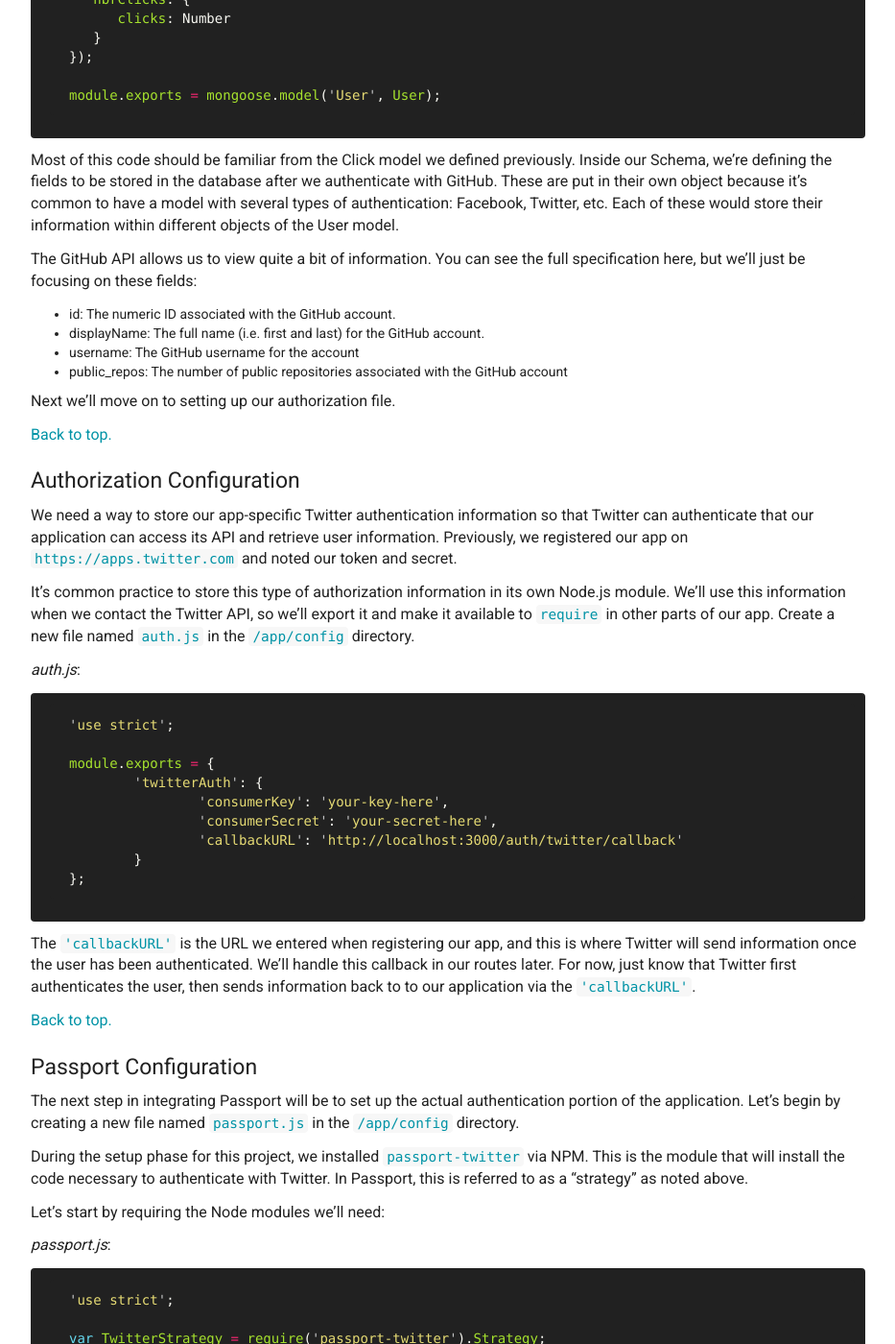
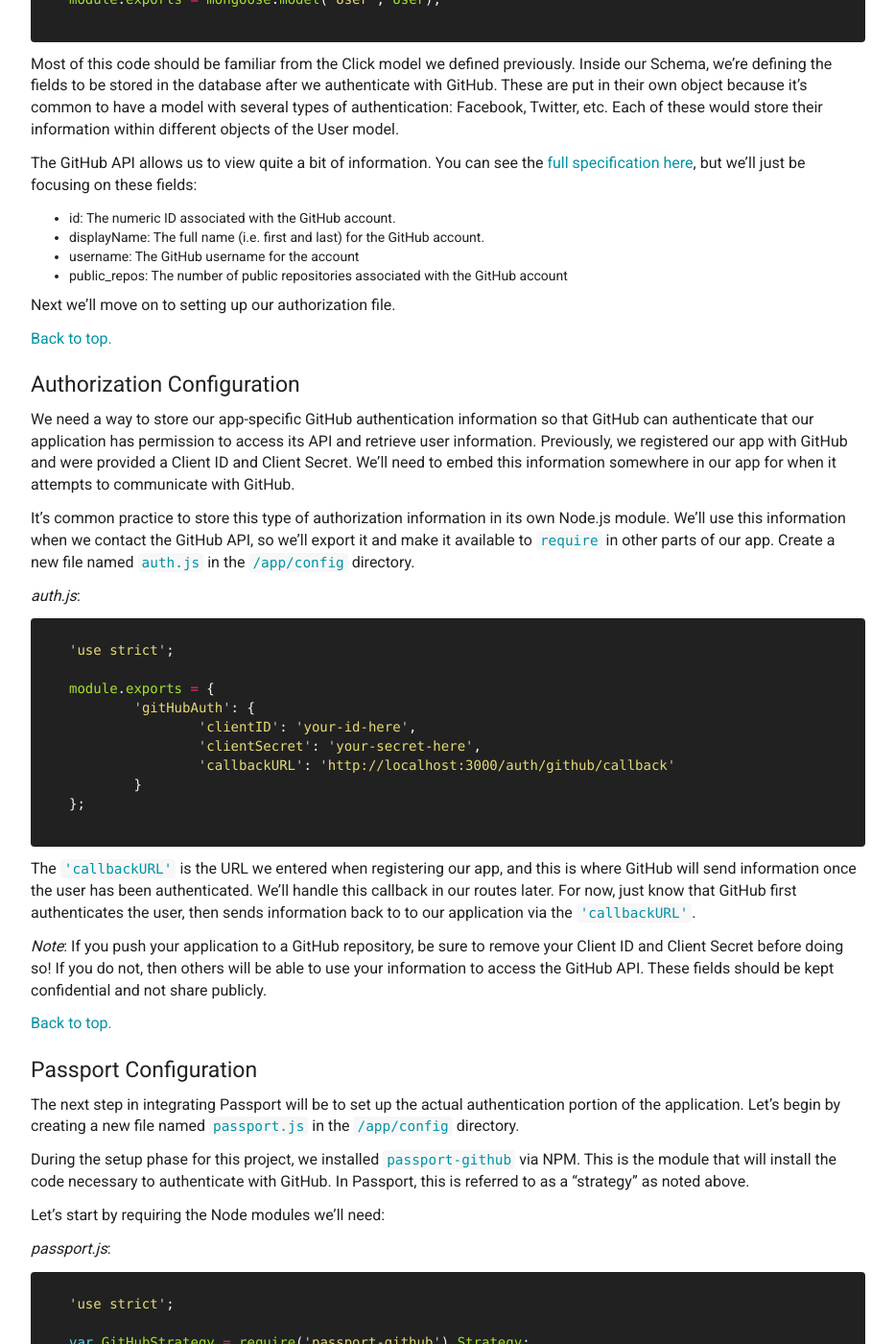
Before and after one commit to johnstonbl01/clementinejs, a Jekyll site: the page built from tutorials/tutorial-passport.md, in a window 1280 px wide and 1400 px high, scrolled down 10984 px. Shown: the whole window at 96% size, without its empty margins (173-1106 px from the left). Built offline with Jekyll 4.4.1, drawn with Linux system fonts in a browser that asks for light colours; Markdown is read by kramdown in place of the engine named in the settings; some of the changed text lies outside the part shown.

Commit message:
Update to Passport configuration instructions. Added section on server-side controller modifications.

````diff
--- a/tutorials/tutorial-passport.md
+++ b/tutorials/tutorial-passport.md
@@ -459,7 +455,7 @@
 
 Most of this code should be familiar from the Click model we defined previously. Inside our Schema, we're defining the fields to be stored in the database after we authenticate with GitHub. These are put in their own object because it's common to have a model with several types of authentication: Facebook, Twitter, etc. Each of these would store their information within different objects of the User model.
 
-The GitHub API allows us to view quite a bit of information. You can see the full specification here, but we'll just be focusing on these fields:
+The GitHub API allows us to view quite a bit of information. You can see the [full specification here](https://developer.github.com/v3/users/), but we'll just be focusing on these fields:
 
 - id: The numeric ID associated with the GitHub account.
 - displayName: The full name (i.e. first and last) for the GitHub account.
@@ -472,9 +468,9 @@
 
 ### Authorization Configuration
 
-We need a way to store our app-specific Twitter authentication information so that Twitter can authenticate that our application can access its API and retrieve user information. Previously, we registered our app on `https://apps.twitter.com` and noted our token and secret.
-
-It's common practice to store this type of authorization information in its own Node.js module. We'll use this information when we contact the Twitter API, so we'll export it and make it available to `require` in other parts of our app. Create a new file named `auth.js` in the `/app/config` directory.
+We need a way to store our app-specific GitHub authentication information so that GitHub can authenticate that our application has permission to access its API and retrieve user information. Previously, we registered our app with GitHub and were provided a Client ID and Client Secret. We'll need to embed this information somewhere in our app for when it attempts to communicate with GitHub.
+
+It's common practice to store this type of authorization information in its own Node.js module. We'll use this information when we contact the GitHub API, so we'll export it and make it available to `require` in other parts of our app. Create a new file named `auth.js` in the `/app/config` directory.
 
 _auth.js_:
 
@@ -482,15 +478,17 @@
 'use strict';
 
 module.exports = {
-	'twitterAuth': {
-		'consumerKey': 'your-key-here',
-		'consumerSecret': 'your-secret-here',
-		'callbackURL': 'http://localhost:3000/auth/twitter/callback'
+	'gitHubAuth': {
+		'clientID': 'your-id-here',
+		'clientSecret': 'your-secret-here',
+		'callbackURL': 'http://localhost:3000/auth/github/callback'
 	}
 };
 ```
 
-The `'callbackURL'` is the URL we entered when registering our app, and this is where Twitter will send information once the user has been authenticated. We'll handle this callback in our routes later. For now, just know that Twitter first authenticates the user, then sends information back to to our application via the `'callbackURL'`.
+The `'callbackURL'` is the URL we entered when registering our app, and this is where GitHub will send information once the user has been authenticated. We'll handle this callback in our routes later. For now, just know that GitHub first authenticates the user, then sends information back to to our application via the `'callbackURL'`.
+
+_Note_: If you push your application to a GitHub repository, be sure to remove your Client ID and Client Secret before doing so! If you do not, then others will be able to use your information to access the GitHub API. These fields should be kept confidential and not share publicly.
 
 [Back to top.](#top)
 
@@ -498,7 +496,7 @@
 
 The next step in integrating Passport will be to set up the actual authentication portion of the application. Let's begin by creating a new file named `passport.js` in the `/app/config` directory.
 
-During the setup phase for this project, we installed `passport-twitter` via NPM. This is the module that will install the code necessary to authenticate with Twitter. In Passport, this is referred to as a "strategy" as noted above.
+During the setup phase for this project, we installed `passport-github` via NPM. This is the module that will install the code necessary to authenticate with GitHub. In Passport, this is referred to as a "strategy" as noted above.
 
 Let's start by requiring the Node modules we'll need:
 
@@ -507,12 +505,12 @@
 ```js
 'use strict';
 
-var TwitterStrategy = require('passport-twitter').Strategy;
+var GitHubStrategy = require('passport-github').Strategy;
 var User = require('../models/users');
 var configAuth = require('./auth');
 ```
 
-We're importing the Passport Twitter strategy object, our user model and our authorization configuration (i.e. Twitter API keys). Next, we'll create an exported function object that will take `passport` as an argument, and allow us to use Passport's methods inside our Node module. This will require us to pass in Passport to as an argument when calling this module, but we'll get to that in a bit. For right now, let's just define the function.
+We're importing the Passport GitHub strategy object, our user model and our authorization configuration (i.e. GitHub API keys). Next, we'll create an exported function object that will take `passport` as an argument, and allow us to use Passport's methods inside our Node module. This will require us to pass in Passport to as an argument when calling this module, but we'll get to that in a bit. For right now, let's just define the function.
 
 ```js
 module.exports = function (passport) {
@@ -559,15 +557,15 @@
 	...
 	...
 
-	passport.use(new TwitterStrategy({
-		consumerKey: configAuth.twitterAuth.consumerKey,
-		consumerSecret: configAuth.twitterAuth.consumerSecret,
-		callbackURL: configAuth.twitterAuth.callbackURL
+	passport.use(new GitHubStrategy({
+		clientID: configAuth.githubAuth.clientID,
+		clientSecret: configAuth.githubAuth.clientSecret,
+		callbackURL: configAuth.githubAuth.callbackURL
 	}));
 };
 ```
 
-In the above code, we're instantiating a new [Twitter Strategy](http://passportjs.org/docs/twitter) object, and setting the authorization properties of that object to the configuration file we completed earlier. Passport will use this information to authorize that our application has the privilege of accessing the Twitter API.
+In the above code, we're instantiating a new [GitHub Strategy](https://github.com/jaredhanson/passport-github) object, and setting the authorization properties of that object to the configuration file we completed earlier. Passport will use this information to authorize that our application has the privilege of accessing the Twitter API.
 
 Next we need to implement what Passport refers to as the ["verify callback."](http://passportjs.org/docs/configure) This is a callback function required by each type of strategy which will ensure the validity of the credentials and supply Passport with the user information that authenticated.
 
@@ -578,14 +576,14 @@
 	...
 	...
 
-	passport.use(new TwitterStrategy({
-		consumerKey: configAuth.twitterAuth.consumerKey,
-		consumerSecret: configAuth.twitterAuth.consumerSecret,
-		callbackURL: configAuth.twitterAuth.callbackURL
+	passport.use(new GitHubStrategy({
+		clientID: configAuth.githubAuth.clientID,
+		clientSecret: configAuth.githubAuth.clientSecret,
+		callbackURL: configAuth.githubAuth.callbackURL
 	},
-	function (token, tokenSecret, profile, done) {
+	function (token, refreshToken, profile, done) {
 		process.nextTick(function () {
-			User.findOne({ 'twitter.id': profile.id }, function (err, user) {
+			User.findOne({ 'github.id': profile.id }, function (err, user) {
 				if (err) {
 					return done(err);
 				}
@@ -599,7 +597,7 @@
 };
 ```
 
-The first 3 argumentions for this function (`token`, `tokenSecret`, `profile`) contain objects with information provided back from the Twitter API. Once we receive this information back, it's Passport's job to determine whether or not this user exists in the application database.
+The first 3 argumentions for this function (`token`, `refreshToken`, `profile`) contain objects with information provided back from the GitHub API. Once we receive this information back, it's Passport's job to determine whether or not this user exists in the application database.
 
 Let's take a look at what this function is doing so far:
 
@@ -622,14 +620,14 @@
 	...
 	...
 
-	passport.use(new TwitterStrategy({
-		consumerKey: configAuth.twitterAuth.consumerKey,
-		consumerSecret: configAuth.twitterAuth.consumerSecret,
-		callbackURL: configAuth.twitterAuth.callbackURL
+	passport.use(new GitHubStrategy({
+		clientID: configAuth.githubAuth.clientID,
+		clientSecret: configAuth.githubAuth.clientSecret,
+		callbackURL: configAuth.githubAuth.callbackURL
 	},
-	function (token, tokenSecret, profile, done) {
+	function (token, refreshToken, profile, done) {
 		process.nextTick(function () {
-			User.findOne({ 'twitter.id': profile.id }, function (err, user) {
+			User.findOne({ 'github.id': profile.id }, function (err, user) {
 				if (err) {
 					return done(err);
 				}
@@ -639,10 +637,11 @@
 				} else {
 					var newUser = new User();
 
-					newUser.twitter.id = profile.id;
-					newUser.twitter.token = token;
-					newUser.twitter.username = profile.username;
-					newUser.twitter.displayName = profile.displayName;
+					newUser.github.id = profile.id;
+					newUser.github.username = profile.username;
+					newUser.github.displayName = profile.displayName;
+					newUser.github.publicRepos = profile._json.public_repos;
+					newUser.nbrClicks.clicks = 0;
 
 					newUser.save(function (err) {
 						if (err) {
@@ -658,11 +657,112 @@
 };
 ```
 
-Here, we're creating a new instance of our User model, and then mapping database object properties like `newUser.twitter.id` to the information sent back by the Twitter API (`profile.id`). Finally, we insert this information into the database with `newUser.save(...)`, passing our user information back to Passport with `return done(null, newUser)`.
+Here, we're creating a new instance of our User model, and then mapping database object properties like `newUser.github.id` to the information sent back by the GitHub API (`profile.id`). Note that we are setting the `nbrClicks.clicks` value to `0` so that every new user begins with the 0 clicks property. Finally, we insert this information into the database with `newUser.save(...)`, passing our user information back to Passport with `return done(null, newUser)`.
 
 This is far and away the most complicated part of integrating authentication and authorization. If it's still a bit fuzzy, please reach out to me on Twitter or via Email and we can discuss. Let's move on, shall we?
 
 [Back to top.](#top)
+
+### Further Server-Side Controller Modifications
+
+There are a few additional changes that we need to make to the server-side controller. These changes are primarily due to the fact that in our new application, the number of clicks will be coming from the user model instead of the old Clicks model.
+
+Begin by deleting the `clicks.js` file from `/app/models`. We'll no longer need this Mongoose model, as it has been replaced with `users.js`.
+
+Now let's take care of the changes in the `clickHandler.server.js` file:
+
+_clickHandler.server.js_:
+
+```js
+'use strict';
+
+var Users = require('../models/users.js');
+
+...
+```
+
+Here we have simply replaced the `Clicks` variable with `Users`. Because we are now looking for a specific user when we are updating the click count, we must provide a query condition for Mongo to find the appropriate user in the database. In this case, we'll be searching by the GitHub ID for the account (these IDs are numeric and unique to each account).
+
+_clickHandler.server.js_:
+
+```js
+'use strict';
+
+var Users = require('../models/users.js');
+
+function ClickHandler () {
+	var query = { 'github.id': req.user.github.id };
+
+	this.getClicks = function (req, res) {
+		Users
+			.findOne(query, { '_id': false })
+			.exec(function (err, result) {
+				if (err) { throw err; }
+
+				res.json(result.nbrClicks);
+			});
+	};
+
+}
+```
+
+We've created a varible to store the query string with `query = { ... }`. We store this information in a variable so that we don't have to type it repeatedly -- it will be used in all of our methods.
+
+Next, we update the `this.getClicks()` method by changing `Clicks` to the new `Users` variable we just defined. This will execute queries using the `Users` model rather than the old `Clicks` model. Additionally, the `.findOne()` method arguments are updated to include the newly added `query` variable.
+
+Previously, this was simply set to `{}`, which will return all results in the database. That was a fine solution when we only had one document in the database. Now that we potentially have multiple users in the database, we have to ensure that the `findOne` query will return the appropriate record. As mentioned above, we want to match the record where the `'github.id'` field in the database matches the `req.user.github.id` object property from the request object. The properties and values of this request object are populated by passport once the authentication has completed.
+
+Also note that we have completely removed the conditional `if` statement that checks for a result from the query and inserts a new document if none exists. Remember that this functionality has now been added to our `passport.js` file, and is no longer needed as part of this method.
+
+Lastly, we updated the response query to _only_ return the `nbrClicks` object for the user. next, let's perform some these updates for the two other methods.
+
+_clickHandler.server.js_:
+
+```js
+'use strict';
+
+var Users = require('../models/users.js');
+
+function ClickHandler () {
+	var query = { 'github.id': req.user.github.id };
+
+	this.getClicks = function (req, res) { ... };
+
+	this.addClick = function (req, res) {
+		Users
+			.findOneAndUpdate(query, { $inc: { 'nbrClicks.clicks': 1 } })
+			.exec(function (err, result) {
+					if (err) { throw err; }
+
+					res.json(result.nbrClicks);
+				}
+			);
+	};
+
+	this.resetClicks = function (req, res) {
+		Users
+			.findOneAndUpdate(query, { 'nbrClicks.clicks': 0 })
+			.exec(function (err, result) {
+					if (err) { throw err; }
+
+					res.json(result.nbrClicks);
+				}
+			);
+	};
+
+}
+```
+
+The changes for these two additional methods are nearly identical to the changes for the `getClicks` method. For `addClick`, we've updated `Clicks` to `Users` and added the same `query` variable as a condition of the `.findOneAndUpdate()` method. Additionally, we've update the field to increment each time this method is called from simply `clicks` to `nbrClicks.clicks`. Again, this change is becaues the `clicks` object is now embedded within the user object. And lastly, we change the respones to send `result.nbrClicks` -- just like the `getClicks` method.
+
+The changes for the `resetClicks` method are nearly identical to the changes for `addClick`:
+
+- Change `Clicks` to `Users`
+- Add `query` parameter to the Mongoose method
+- Change object property from `clicks` to `nbrClicks.clicks` in the function parameters
+- Update result response to `result.nbrClicks`
+
+That's it for the server-side controller. We won't touch it again, I promise!
 
 ### Update and Create Routes
 
````
Also changed, not shown: other parts of tutorials/tutorial-passport.md (+3 -7 lines).
